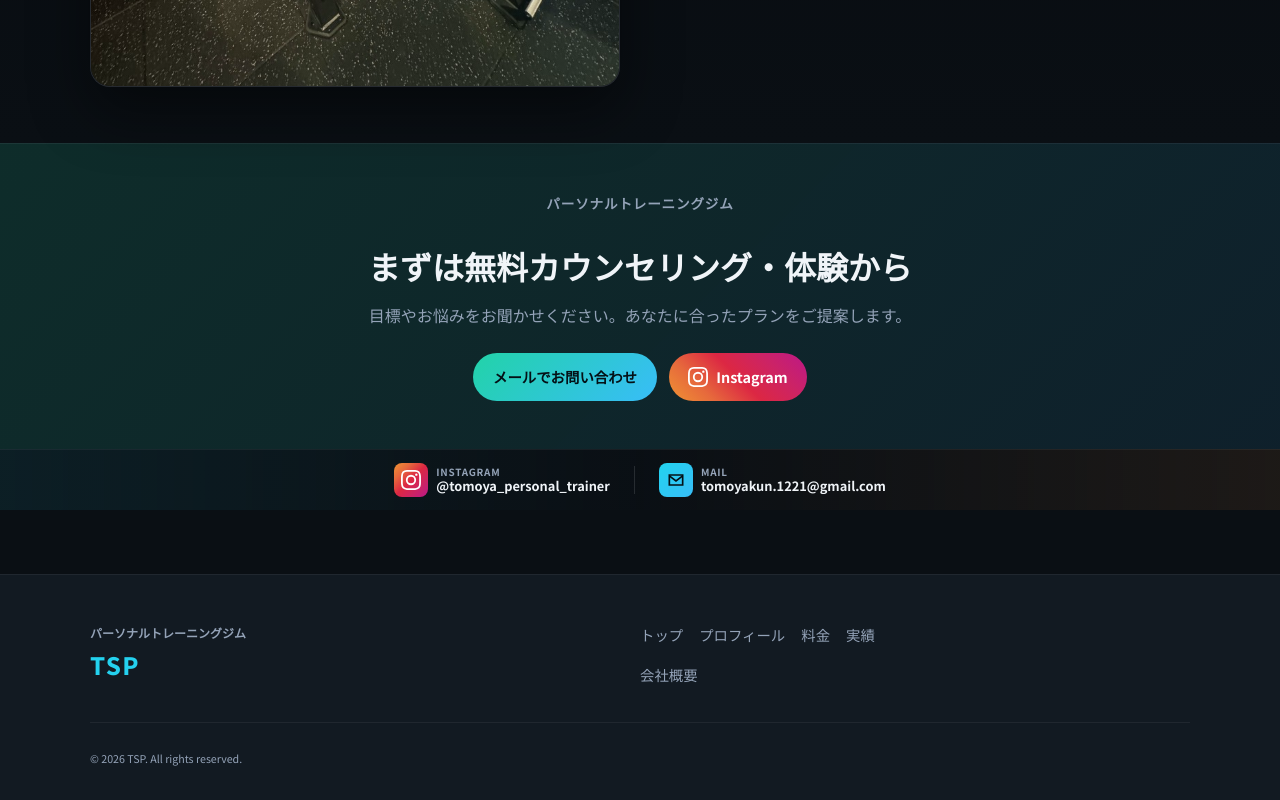
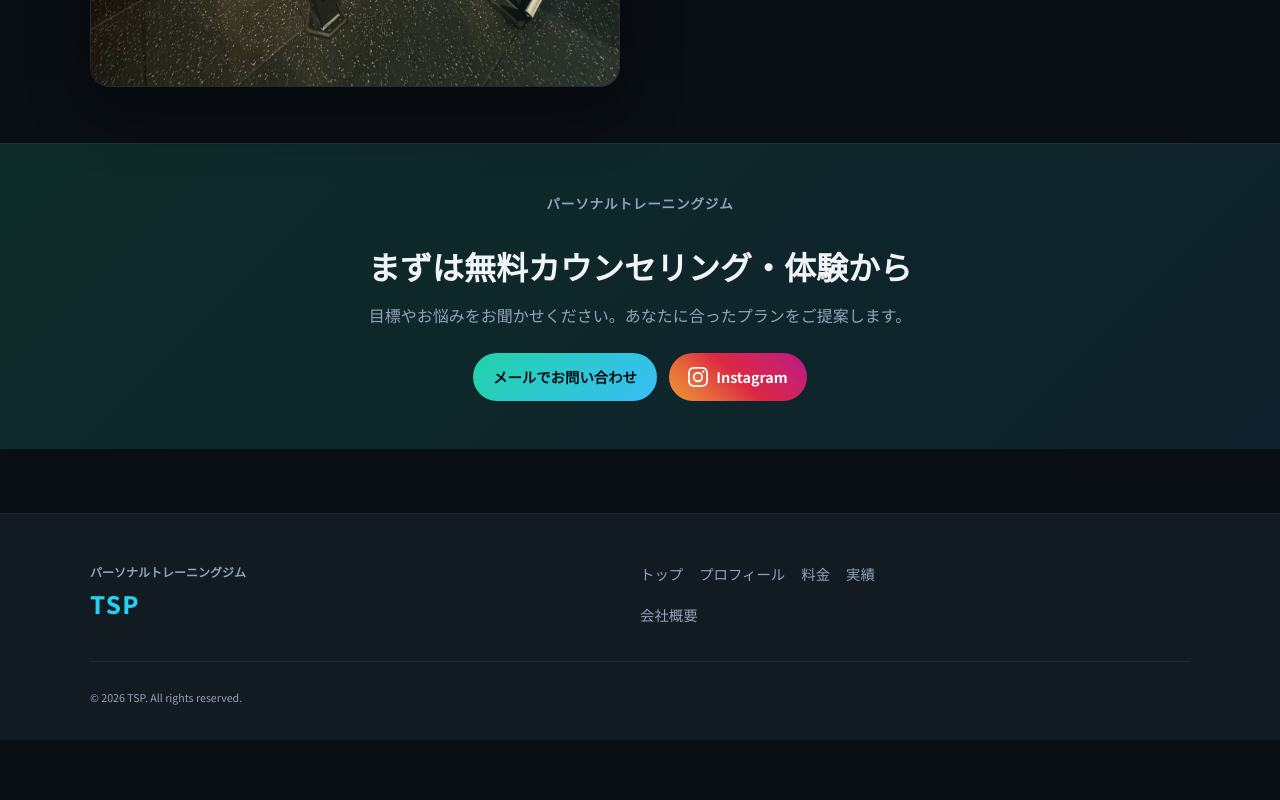
Before and after one commit to tomoyakun1221/personal-trainer-site, a React (Vite) app in the folder frontend/: page / in a window 1280 px wide. Shown: the part 5851-6651 px from the top of the page. After the commit the page ends 6591 px from the top, so only its background shows below. Built offline with nearby package versions, Linux system fonts and the light colour scheme; no server answers.

Commit message:
Remove bottom Instagram and mail contact bar
Keep only the fixed top contact bar on all pages.

```diff
--- a/frontend/src/components/Layout.tsx
+++ b/frontend/src/components/Layout.tsx
@@ -1,7 +1,6 @@
 import { Outlet } from "react-router-dom";
 import { Header } from "./Header";
 import { Footer } from "./Footer";
-import { SocialContactBar } from "./SocialContactBar";
 import { LayoutContactSpacer } from "./LayoutContactSpacer";
 import "./LayoutContactSpacer.css";
 import { useSiteSetting } from "../hooks/useSiteSetting";
@@ -17,7 +16,6 @@ export function Layout() {
       <main className="layout-main">
         <Outlet />
       </main>
-      <SocialContactBar variant="bottom" />
       <Footer setting={setting} />
     </div>
   );
```
